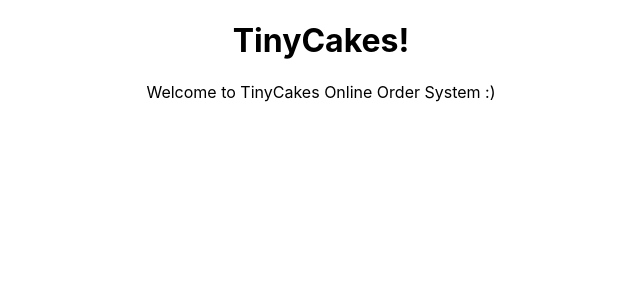
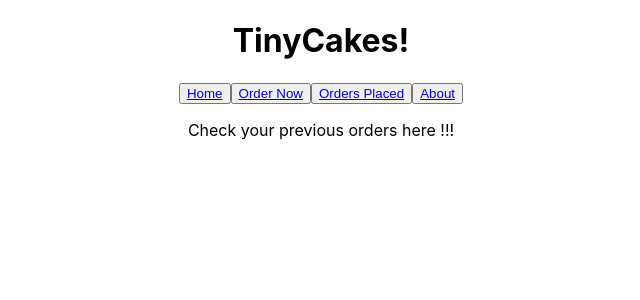
Before and after one commit to nek0senpa1/tinycakes-frontend, a React (Create React App) app in the folder tinycakes/: page /orders in a window 1280 px wide. Shown: the top 300 px of the page, without its empty margins (319-959 px from the left). Built offline with nearby package versions, Linux system fonts and the light colour scheme.

Commit message:
basic layout and nav done

```diff
--- /dev/null
+++ b/tinycakes/src/About.js
@@ -0,0 +1,16 @@
+import React from 'react';
+import './App.css';
+import { Route, Link } from 'react-router-dom';
+
+function About() {
+  return (
+    <div className="About">
+
+      <p>Learn all about TinyCakes HERE !!!</p>
+
+
+    </div>
+  );
+}
+
+export default About;
--- a/tinycakes/src/App.js
+++ b/tinycakes/src/App.js
@@ -1,12 +1,27 @@
 import React from 'react';
-import logo from './logo.svg';
 import './App.css';
+import { Route, Link } from 'react-router-dom';
+import OrderNow from './OrderNow';
+import About from './About';
+import Orders from './Orders';
 
 function App() {
   return (
     <div className="App">
       <h1>TinyCakes!</h1>
-      <p>Welcome to TinyCakes Online Order System :)</p>
+
+      <button><Link to="/">Home</Link></button>
+      <button><Link to="/ordernow">Order Now</Link></button>
+      <button><Link to="/orders">Orders Placed</Link></button>
+      <button><Link to="/about">About</Link></button>
+
+      <Route path="/ordernow" component={OrderNow}/>
+      <Route path="/orders" component={Orders}/>
+      <Route path="/about" component={About}/>
+
+      {/* <Route exact path="/" component={Home}/>
+      <Route path="/orders" component={Orders}/>
+      <Route path="/about" component={About}/> */}
     </div>
   );
 }
--- /dev/null
+++ b/tinycakes/src/OrderNow.js
@@ -0,0 +1,16 @@
+import React from 'react';
+import './App.css';
+import { Route, Link } from 'react-router-dom';
+
+function OrderNow() {
+  return (
+    <div className="OrderNow">
+
+      <p>Welcome to TinyCakes Online Order System :)</p>
+
+
+    </div>
+  );
+}
+
+export default OrderNow;
--- /dev/null
+++ b/tinycakes/src/Orders.js
@@ -0,0 +1,16 @@
+import React from 'react';
+import './App.css';
+import { Route, Link } from 'react-router-dom';
+
+function Orders() {
+  return (
+    <div className="Orders">
+
+      <p>Check your previous orders here !!! </p>
+
+
+    </div>
+  );
+}
+
+export default Orders;
--- a/tinycakes/src/index.js
+++ b/tinycakes/src/index.js
@@ -6,7 +6,13 @@ import * as serviceWorker from './serviceWorker';
 import { BrowserRouter as Router } from "react-router-dom";
 
 
-ReactDOM.render(<App />, document.getElementById('root'));
+ReactDOM.render(
+    < Router>
+      <App />
+    </Router>,
+    document.getElementById("root")
+  );
+
 
 // If you want your app to work offline and load faster, you can change
 // unregister() to register() below. Note this comes with some pitfalls.
```
